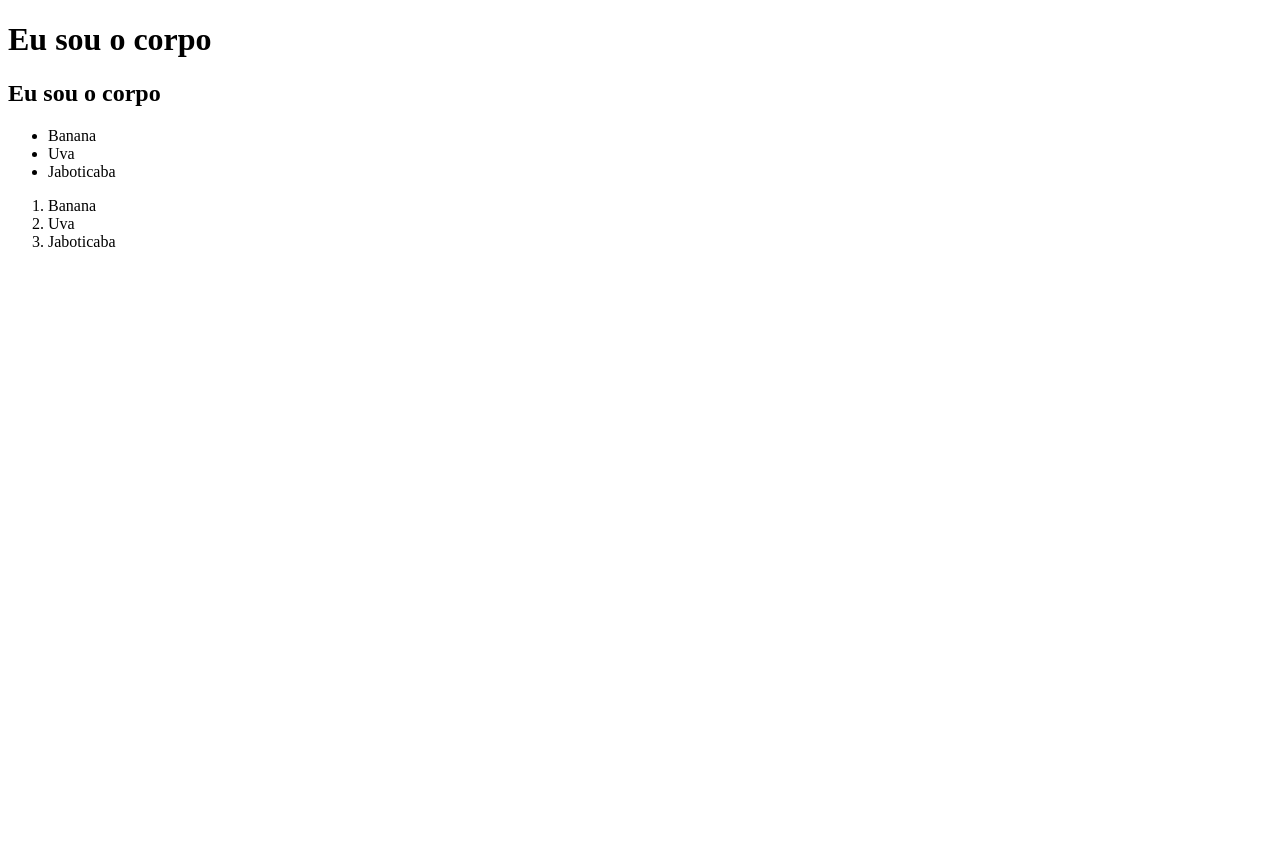
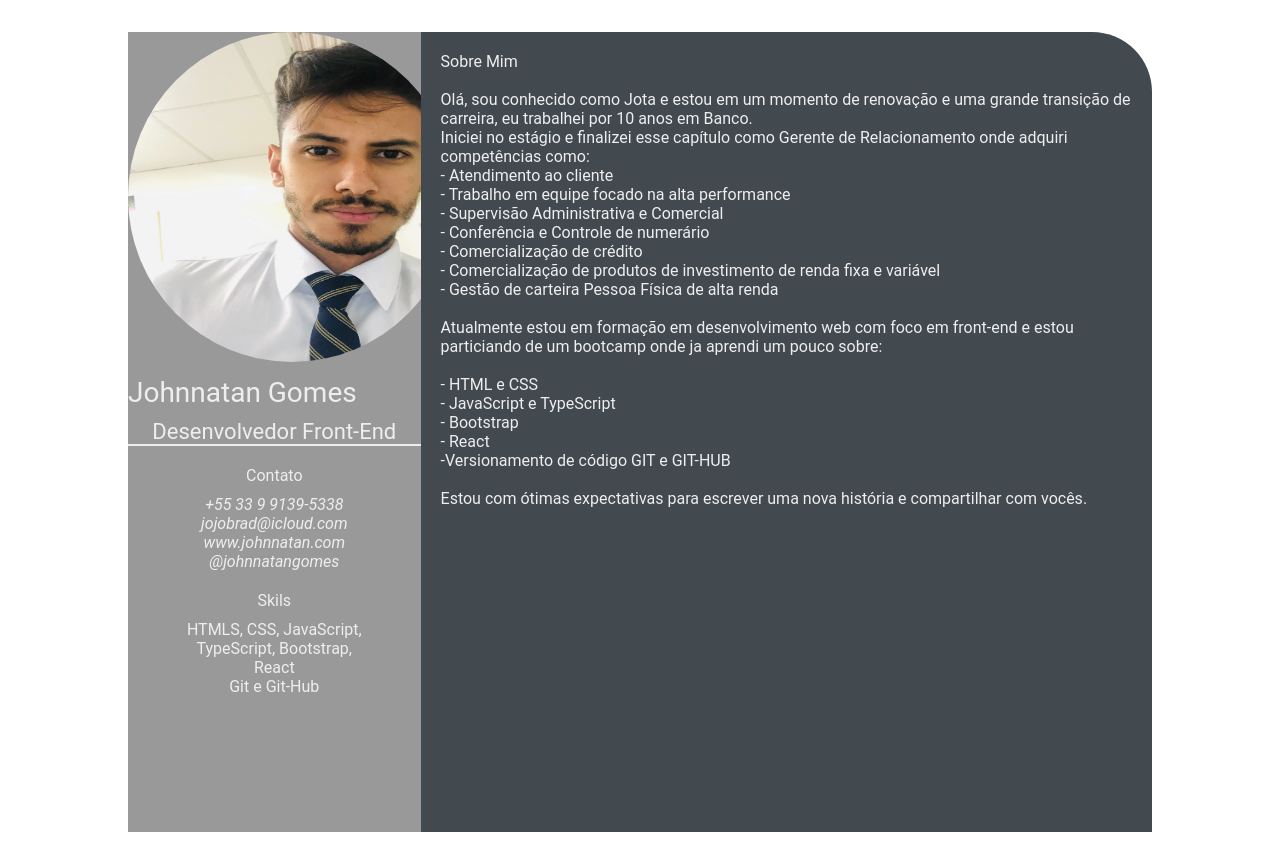
Before and after one commit to Johnnatangomes/devweekgit.github.io, a plain HTML site: page index.html in a window 1280 px wide. Before the commit the page ends 800 px from the top, so only its background shows below. Drawn offline with Linux system fonts and the light colour scheme.

Commit message:
feature:create initial profile.

```diff
--- a/index.html
+++ b/index.html
@@ -4,21 +4,69 @@
     <meta charset="UTF-8">
     <meta http-equiv="X-UA-Compatible" content="IE=edge">
     <meta name="viewport" content="width=device-width, initial-scale=1.0">
-    <title>Cabeçalho</title>
+    <link rel="stylesheet" href="style.css">
+    <title> Johnnatan Gomes CV </title>
 </head>
 <body>
-    <h1> Eu sou o corpo</h1>
-    <h2> Eu sou o corpo </h2>
-    <ul>
-        <li>Banana </li>
-        <li>Uva</li>
-        <li>Jaboticaba</li>
-    </ul>
-    <ol>
-        <li>Banana </li>
-        <li>Uva</li>
-        <li>Jaboticaba</li>
-    </ol>
+    <main class="resume-contents">
+        <section class="left-section">
+            <section class="left-section-content">
+                <div class="profile">
+                    <img class="profile-image" src="./img/profile.JPG" alt="Profile image">
+                    <p class="name"> Johnnatan Gomes </p>
+                    <p class="profession"> Desenvolvedor Front-End </p>
+                </div>
+                <div class="contact-info">
+                    <p class="contact"> Contato </p>
+                    <ul>
+                        <li> <i class="fa fa-phone">+55 33 9 9139-5338</i></li>
+                        <li> <i class="fa fa-envelope">jojobrad@icloud.com</i></li>
+                        <li> <i class="fa fa-globe">www.johnnatan.com</i></li>
+                        <li> <i class="fa fa-github">@johnnatangomes</i></li>
+
+                    </ul>
+                </div>
+                <div class="skils">
+                    <p class="left-title">Skils</p>
+                    <ul>
+                        <li> <p>HTMLS, CSS, JavaScript, </p> </li>
+                        <li> <p>TypeScript, Bootstrap,  </p> </li>
+                        <li> <p>React</p> </li>
+                        <li> <p>Git e Git-Hub </p> </li>
+                    </ul>
+                </div>
+            </section>
+            </section>
+
+            <section class="right-section">
+                <div class="right-section-content">
+                    <section class="about">
+                        <div class="right-title"> Sobre Mim </div>
+                        <p class="about-me-contents">
+                            <br> Olá, sou conhecido como Jota e estou em um momento de renovação e uma grande transição de carreira, eu trabalhei por 10 anos em Banco. <br>
+                            Iniciei no estágio e finalizei esse capítulo como Gerente de Relacionamento onde adquiri competências como:<br>
+                            - Atendimento ao cliente <br>
+                            - Trabalho em equipe focado na alta performance<br>
+                            - Supervisão Administrativa e Comercial<br>
+                            - Conferência e Controle de numerário <br>
+                            - Comercialização de crédito <br>
+                            - Comercialização de produtos de investimento de renda fixa e variável <br>
+                            - Gestão de carteira Pessoa Física de alta renda <br><br>
+                            Atualmente estou em formação em desenvolvimento web com foco em front-end e estou particiando de um bootcamp onde ja aprendi um pouco sobre: <br><br>
+                            - HTML e CSS<br>
+                            - JavaScript e TypeScript<br>
+                            - Bootstrap <br>
+                            - React<br>
+                            -Versionamento de código GIT e GIT-HUB<br> <br>
+                             Estou com ótimas expectativas para escrever uma nova história e compartilhar com vocês.<br>
+
+                        </p>
+                    </section>
+                    </div>
+            </section>
+
+    </main>
+
 
 </body>
 </html>
--- /dev/null
+++ b/style.css
@@ -0,0 +1,66 @@
+*{  margin: 0;
+    padding: 0;
+    box-sizing: border-box;
+    list-style: none;
+    font-family: 'Roboto', sans-serif;
+    color: #eeeeee;
+}
+.resume-contents{
+    min-height: 100vh;
+    width: 80%;
+    margin: 2rem auto;
+    display: grid;
+    grid-template-columns: repeat(7,1fr);
+
+}
+
+.left-section{
+    grid-column: span 2;
+    height: 100%;
+    background-color: #999999;
+}
+
+.right-section{
+    grid-column: span 5;
+    height: 100%;
+    background-color: #424a50;
+    border-radius: 0px 60px 0px 0px;
+    padding: 20px;
+
+}
+.left-section-contents{
+    padding: 2rem 2rem;
+}
+.profile{
+    width: 100%;
+    border-bottom: 2px solid #eeeeee;
+}
+.profile .profile-image{
+    width: 328px;
+    height: 330px;
+    border-radius: 100%;
+}
+
+.name{
+    font-size: 28px;
+    margin-top: 10px;
+    margin-bottom: 10px;
+}
+.profession{
+    text-align: center;
+    font-size: 22px;
+}
+
+.contact-info{
+    text-align: center;
+    padding: 10px;
+}
+.contact{
+    padding: 10px;
+}
+.skils{
+    text-align: center;
+}
+.left-title{
+    padding: 10px;
+}
```
Also changed, not shown: img/profile.JPG (added).
